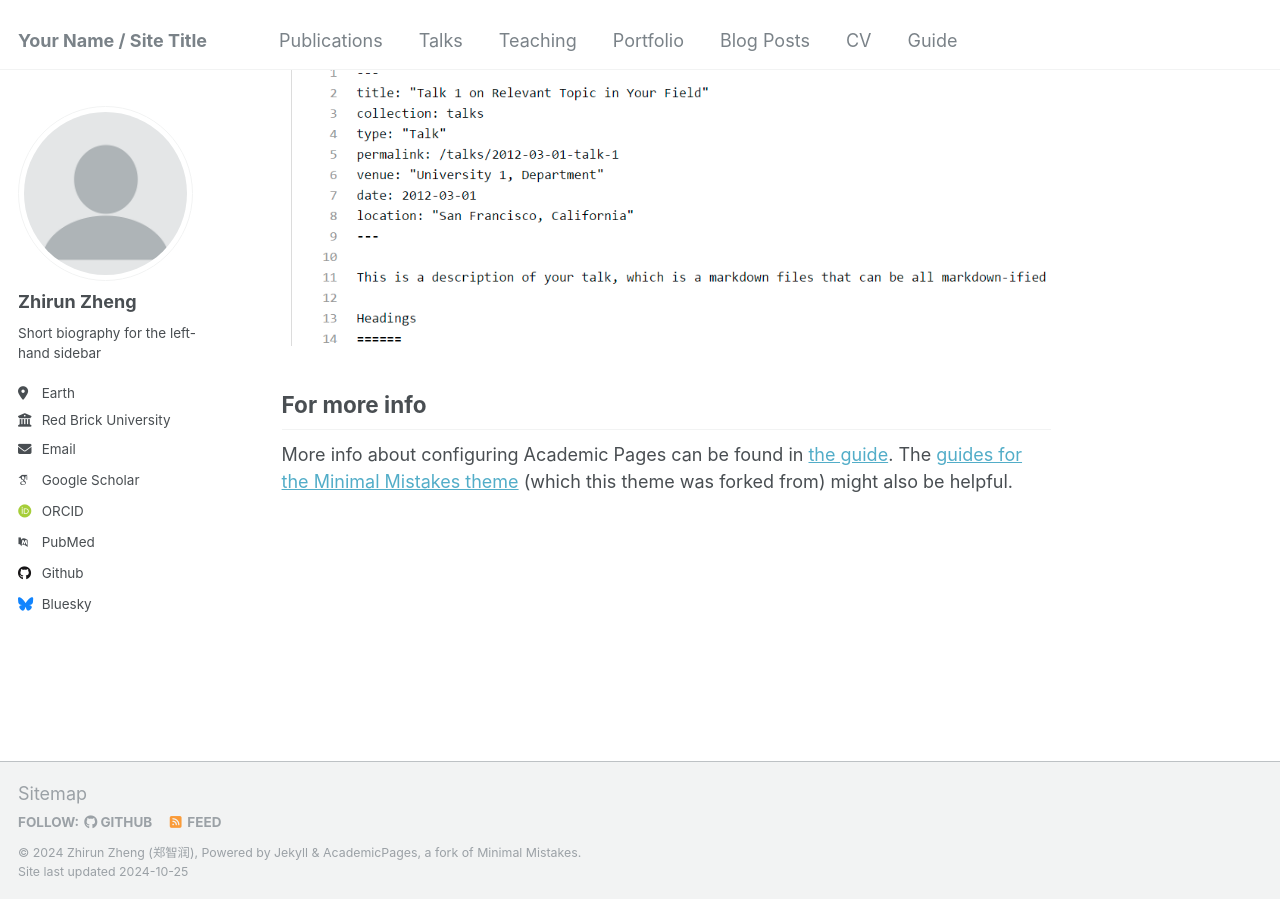
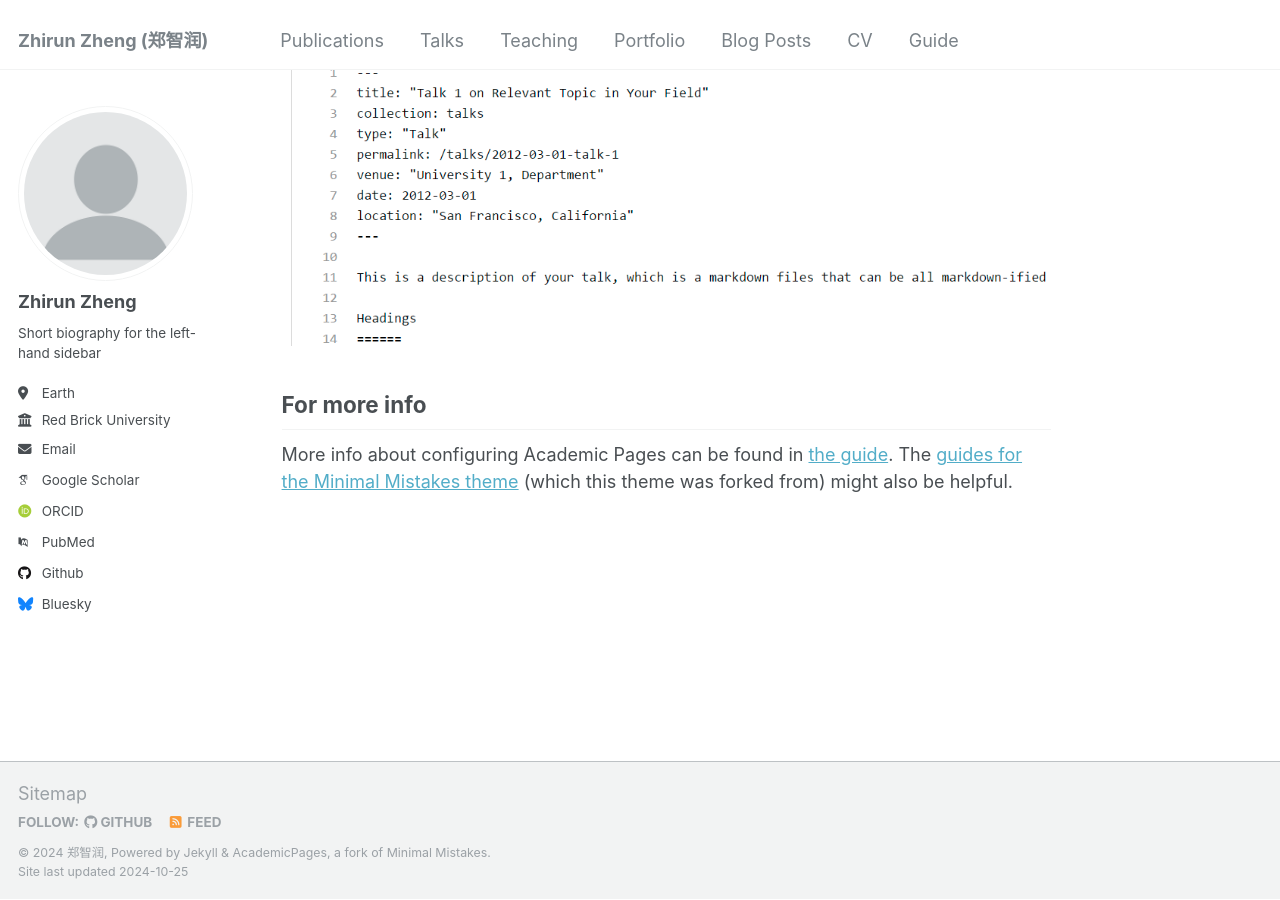
Before and after one commit to zhengzhirun/EN, a Jekyll site: the page built from _pages/about.md, in a window 1280 px wide and 900 px high, scrolled down 2615 px. Built offline with Jekyll 4.4.1, drawn with Linux system fonts in a browser that asks for light colours; some web fonts are replaced.

Commit message:
Update _config.yml

```diff
--- a/_config.yml
+++ b/_config.yml
@@ -8,9 +8,9 @@
 
 # Basic Site Settings
 locale                   : "en-US"
-title                    : "Your Name / Site Title"
+title                    : "Zhirun Zheng (郑智润)"
 title_separator          : "-"
-name                     : &name "Zhirun Zheng (郑智润)"
+name                     : &name "郑智润"
 description              : &description "personal description"
 url                      : https://zhengzhirun.github.io/ZhirunZheng1995/
 baseurl                  : "" # the subpath of your site, e.g. "/blog"
```
